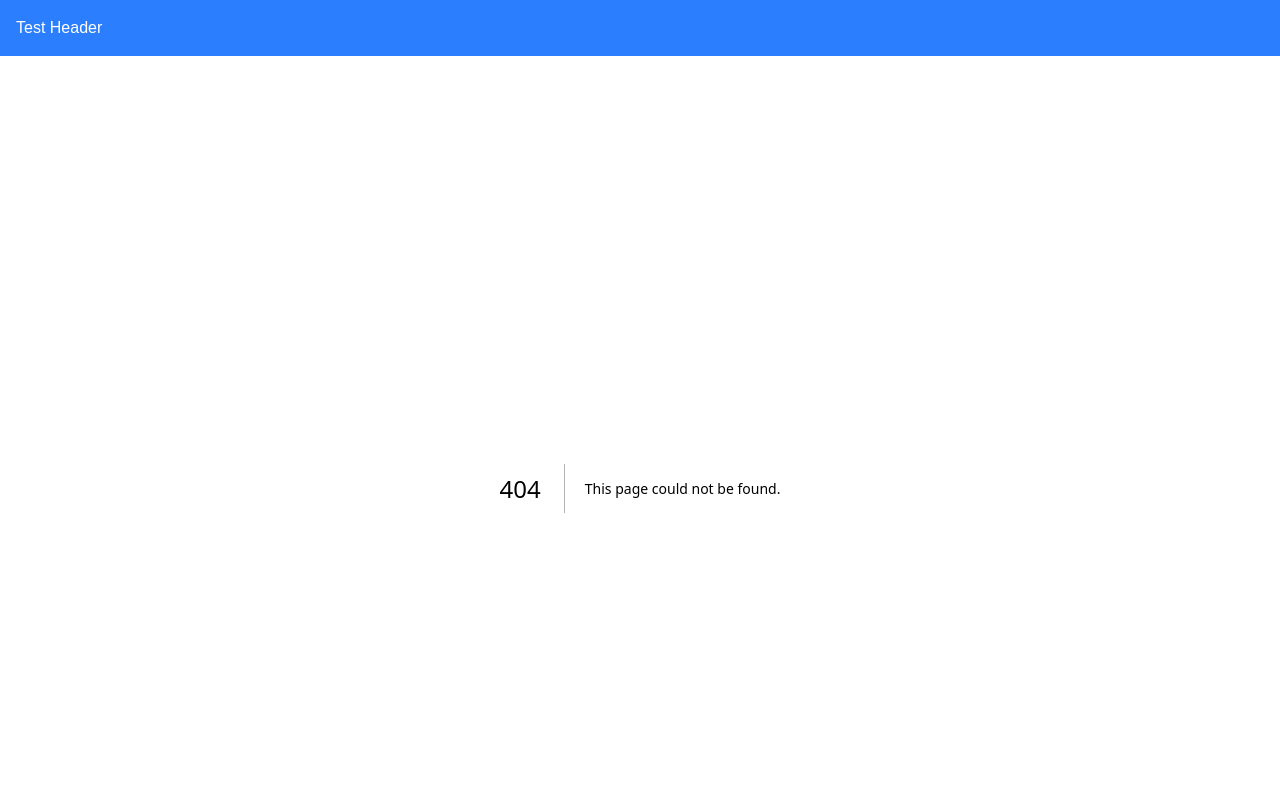
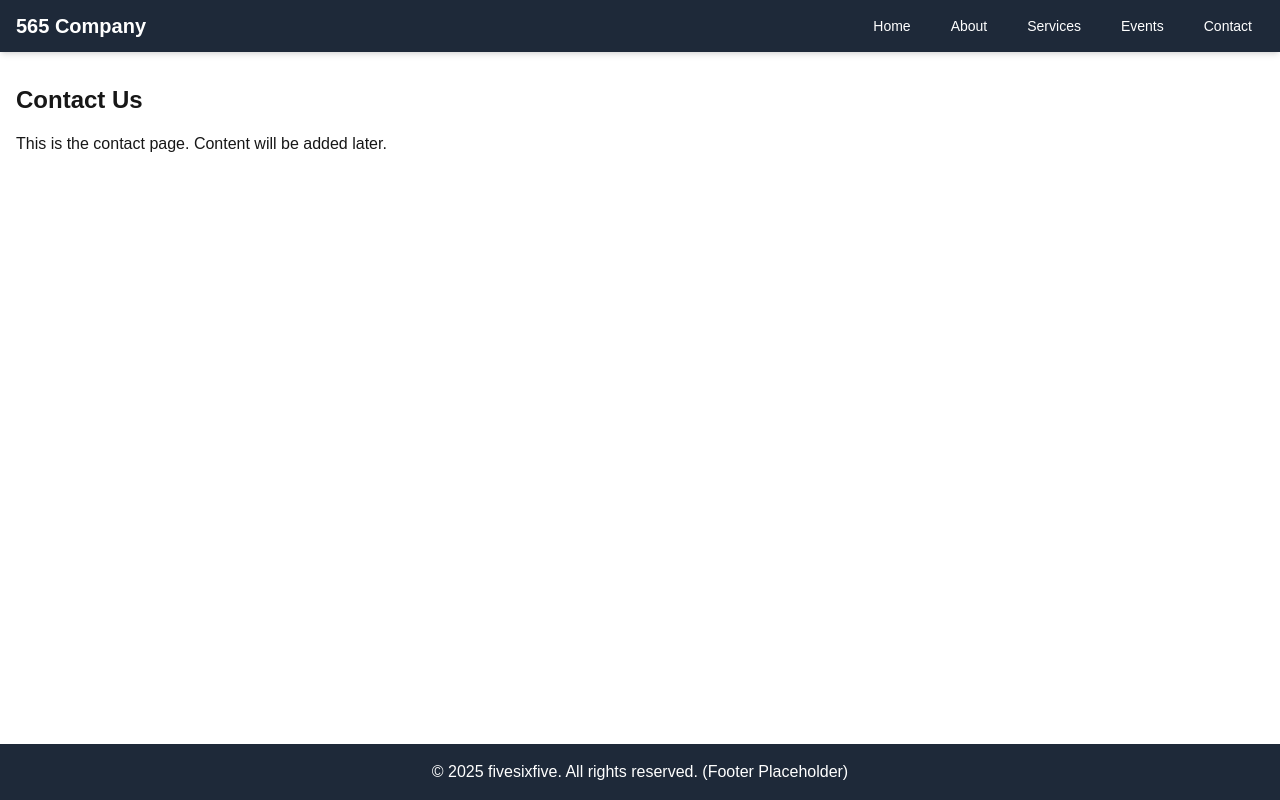
Before and after one commit to Amatcha-Boanerges/mynextjswebsite, a Next.js app in the folder fivesixfivewebsite/: page /contact in a window 1280 px wide. Before the commit this address had no page. Shown: the top 800 px of the page. Built offline with nearby package versions, Linux system fonts and the light colour scheme.

Commit message:
feat: Implement Navbar with navigation links

```diff
--- a/fivesixfivewebsite/src/components/Header.tsx
+++ b/fivesixfivewebsite/src/components/Header.tsx
@@ -1,3 +1,30 @@
+import Link from 'next/link';
+
+const navLinks = [
+  { href: '/', label: 'Home' },
+  { href: '/about', label: 'About' },
+  { href: '/services', label: 'Services' },
+  { href: '/events', label: 'Events' },
+  { href: '/contact', label: 'Contact' },
+];
+
 export default function Header() {
-  return <header className="p-4 bg-blue-500 text-white">Test Header</header>;
+  return (
+    <header className="bg-gray-800 text-white shadow-md">
+      <nav className="container mx-auto px-4 py-3 flex justify-between items-center">
+        <Link href="/" className="text-xl font-bold hover:text-gray-300">
+          565 Company
+        </Link>
+        <ul className="flex space-x-4">
+          {navLinks.map((link) => (
+            <li key={link.href}>
+              <Link href={link.href} className="hover:text-gray-300 px-3 py-2 rounded-md text-sm font-medium">
+                {link.label}
+              </Link>
+            </li>
+          ))}
+        </ul>
+      </nav>
+    </header>
+  );
 }
--- /dev/null
+++ b/fivesixfivewebsite/src/pages/contact.tsx
@@ -0,0 +1,8 @@
+export default function ContactPage() {
+  return (
+    <div>
+      <h1 className="text-2xl font-bold mb-4">Contact Us</h1>
+      <p>This is the contact page. Content will be added later.</p>
+    </div>
+  );
+}
--- /dev/null
+++ b/fivesixfivewebsite/src/pages/events.tsx
@@ -0,0 +1,8 @@
+export default function EventsPage() {
+  return (
+    <div>
+      <h1 className="text-2xl font-bold mb-4">Upcoming Events</h1>
+      <p>This is the events page. Content will be added later.</p>
+    </div>
+  );
+}
--- /dev/null
+++ b/fivesixfivewebsite/src/pages/services.tsx
@@ -0,0 +1,8 @@
+export default function ServicesPage() {
+  return (
+    <div>
+      <h1 className="text-2xl font-bold mb-4">Our Services</h1>
+      <p>This is the services page. Content will be added later.</p>
+    </div>
+  );
+}
```
